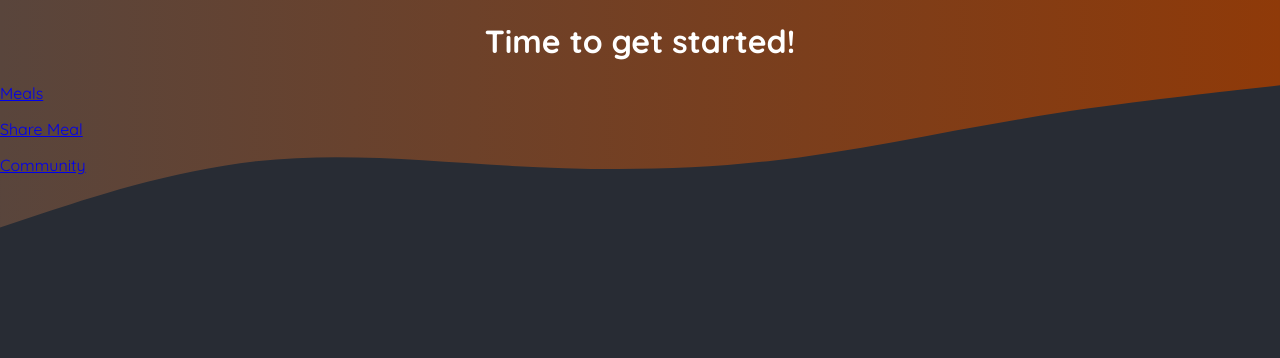
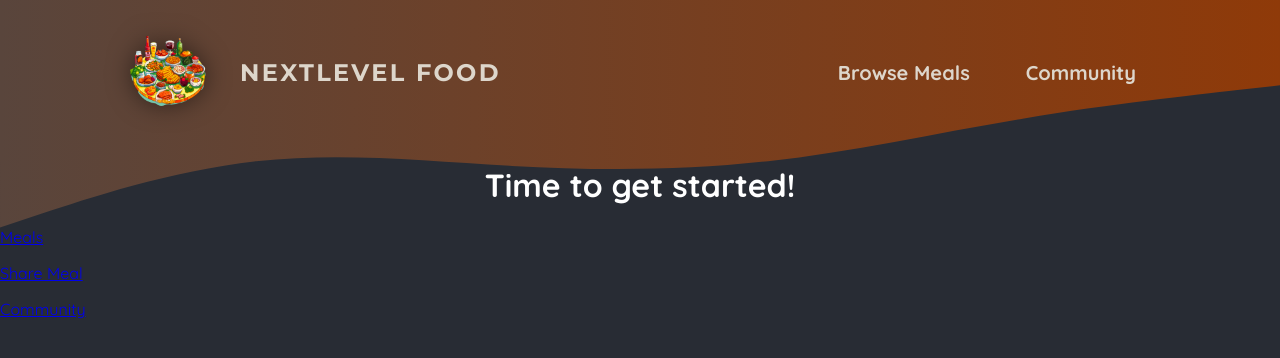
Before and after one commit to Matheus-IT/foodies-app, a Next.js app: page / in a window 1280 px wide. Shown: the top 358 px of the page. Built offline with nearby package versions, Linux system fonts and the light colour scheme.

Commit message:
Adding main header

```diff
--- a/app/layout.jsx
+++ b/app/layout.jsx
@@ -1,8 +1,9 @@
-import './globals.css';
+import MainHeader from "@/components/main-header";
+import "./globals.css";
 
 export const metadata = {
-  title: 'NextLevel Food',
-  description: 'Delicious meals, shared by a food-loving community.',
+  title: "NextLevel Food",
+  description: "Delicious meals, shared by a food-loving community.",
 };
 
 export default function RootLayout({ children }) {
@@ -15,11 +16,11 @@
               <linearGradient id="gradient" x1="0%" y1="0%" x2="100%" y2="0%">
                 <stop
                   offset="0%"
-                  style={{ stopColor: '#59453c', stopOpacity: '1' }}
+                  style={{ stopColor: "#59453c", stopOpacity: "1" }}
                 />
                 <stop
                   offset="100%"
-                  style={{ stopColor: '#8f3a09', stopOpacity: '1' }}
+                  style={{ stopColor: "#8f3a09", stopOpacity: "1" }}
                 />
               </linearGradient>
             </defs>
@@ -30,6 +31,7 @@
           </svg>
         </div>
 
+        <MainHeader />
         {children}
       </body>
     </html>
--- /dev/null
+++ b/components/main-header.jsx
@@ -0,0 +1,26 @@
+import Link from "next/link";
+
+import logoImg from "@/assets/logo.png";
+import cls from "./main-header.module.css";
+
+export default function MainHeader() {
+  return (
+    <header className={cls.header}>
+      <Link className={cls.logo} href="/">
+        <img src={logoImg.src} alt="A plate with food on it" />
+        NextLevel Food
+      </Link>
+
+      <nav className={cls.nav}>
+        <ul>
+          <li>
+            <Link href="/meals">Browse Meals</Link>
+          </li>
+          <li>
+            <Link href="/community">Community</Link>
+          </li>
+        </ul>
+      </nav>
+    </header>
+  );
+}
--- /dev/null
+++ b/components/main-header.module.css
@@ -0,0 +1,67 @@
+.header {
+  display: flex;
+  justify-content: space-between;
+  align-items: center;
+  padding: 2rem 1rem;
+}
+
+@media (min-width: 768px) {
+  .header {
+    padding: 2rem 10%;
+  }
+}
+
+.nav ul {
+  list-style: none;
+  margin: 0;
+  padding: 0;
+  display: flex;
+  gap: 1.5rem;
+  /* font-family: 'Montserrat', sans-serif; */
+  font-size: 1.25rem;
+}
+
+.nav a {
+  text-decoration: none;
+  color: #ddd6cb;
+  font-weight: bold;
+  padding: 0.5rem 1rem;
+  border-radius: 0.5rem;
+}
+
+.nav a:hover,
+.nav a:active {
+  background: linear-gradient(90deg, #ff8a05, #f9b331);
+  background-clip: text;
+  -webkit-background-clip: text;
+  -webkit-text-fill-color: transparent;
+  text-shadow: 0 0 18px rgba(248, 190, 42, 0.8);
+}
+
+.active {
+  background: linear-gradient(90deg, #ff8a05, #f9b331);
+  background-clip: text;
+  -webkit-background-clip: text;
+  -webkit-text-fill-color: transparent;
+}
+
+.logo {
+  display: flex;
+  align-items: center;
+  justify-content: center;
+  gap: 2rem;
+  text-decoration: none;
+  color: #ddd6cb;
+  font-weight: bold;
+  font-family: 'Montserrat', sans-serif;
+  letter-spacing: 0.15rem;
+  text-transform: uppercase;
+  font-size: 1.5rem;
+}
+
+.logo img {
+  width: 5rem;
+  height: 5rem;
+  object-fit: contain;
+  filter: drop-shadow(0 0 0.75rem rgba(0, 0, 0, 0.5));
+}
```
